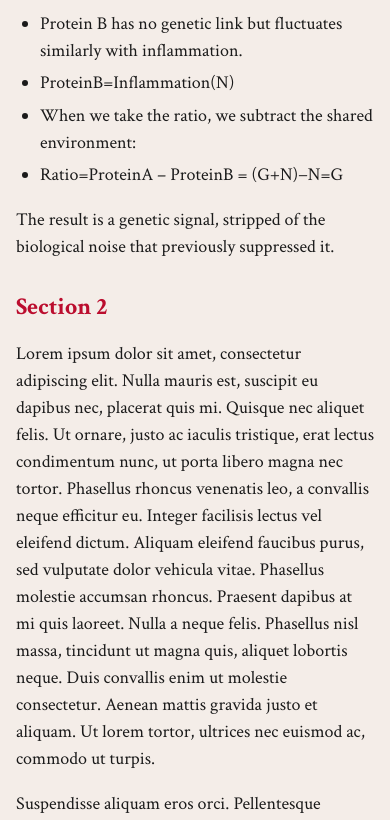
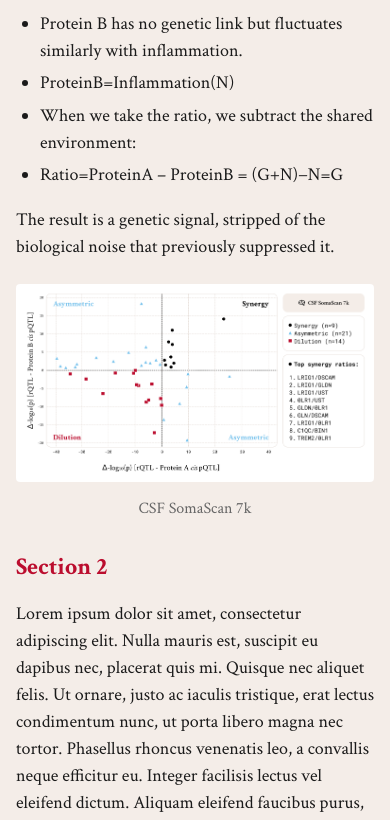
Before and after one commit to Laima-Mazeikyte/Jurgis-Kuliesius-rQTL, a website: page index.html in a window 390 px wide. Shown: the part 782-1602 px from the top of the page. Drawn offline with Linux system fonts and the light colour scheme.

Commit message:
Enhance image processing pipeline with performance optimizations; update lightbox functionality and improve user interface responsiveness.

```diff
--- a/index.html
+++ b/index.html
@@ -19,7 +19,7 @@
       <nav class="sidebar-nav">
         <h2 class="sidebar-nav-title">Contents</h2>
         <ol class="sidebar-nav-list">
-          <li><a href="#section-1">Section 1</a></li>
+          <li><a href="#protein-ratios">The Logic Behind Protein Ratios</a></li>
           <li><a href="#section-2">Section 2</a></li>
           <li><a href="#section-3">Section 3</a></li>
         </ol>
@@ -38,7 +38,7 @@
 
   <div class="content-window" id="top">
     <main>
-      <section id="section-1">
+      <section id="protein-ratios">
 <h2>The logic behind Protein Ratios</h2>
 <p>Genome-Wide Association Studies (GWAS) have repeatedly scanned the human genome for associations with thousands of protein levels. The approach has successfully identified numerous causal genetic links to disease by bridging the functional gap in post-GWAS analyses via mendelian randomization, colocalization and other statistical approaches. However, by considering each multiplexed protein in isolation, the GWAS fails to shed light on the pathways through which these proteins are mediating their effects.
 Here, rather than analyzing protein abundances separately, we analyze ratios of protein pairs in a protein ratio-QTL (rQTL) framework. This approach is designed to increase the signal to noise ratio by canceling out any shared variance between protein pairs.</p>
@@ -51,6 +51,10 @@ Here, rather than analyzing protein abundances separately, we analyze ratios of
 <li>Ratio=ProteinA – ProteinB = (G+N)−N=G</li>
 </ul>
 <p>The result is a genetic signal, stripped of the biological noise that previously suppressed it.</p>
+<p><figure class="img-figure">
+  <img src="images/protein-ratios/graph-CSF-SomaScan-7k-full.png" data-full="images/protein-ratios/graph-CSF-SomaScan-7k-full.png" alt="CSF SomaScan 7k" loading="lazy" tabindex="0" />
+  <figcaption>CSF SomaScan 7k</figcaption>
+</figure></p>
 
       </section>
 
--- a/package.json
+++ b/package.json
@@ -7,6 +7,8 @@
     "watch": "node watch.js"
   },
   "dependencies": {
-    "marked": "^15.0.0"
+    "gray-matter": "^4.0.3",
+    "marked": "^15.0.0",
+    "sharp": "^0.34.5"
   }
 }
```
Also changed, not shown: assets/graphs/graph-CSF-SomaScan-7k.png (deleted), content/01-protein-ratios/graph-CSF-SomaScan-7k.png (added), images/protein-ratios/graph-CSF-SomaScan-7k-full.png (added), 1 other file.
